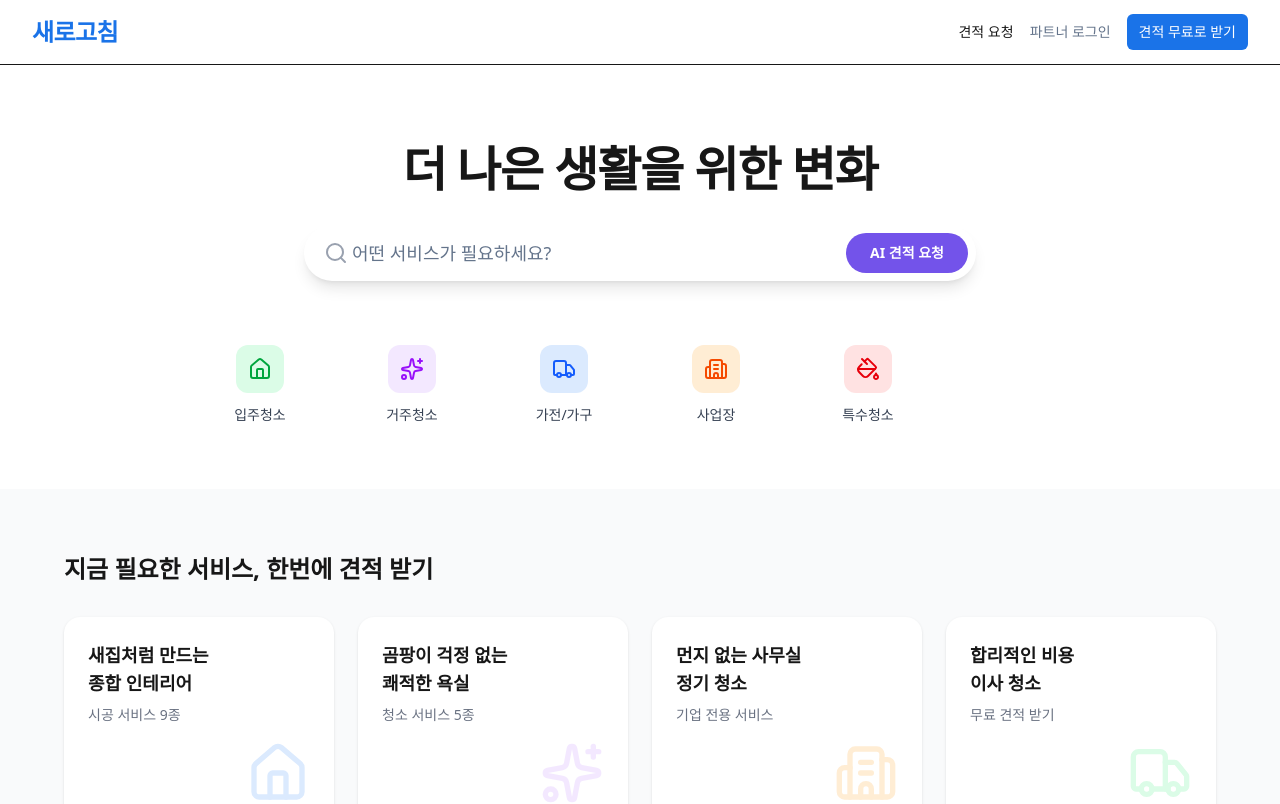
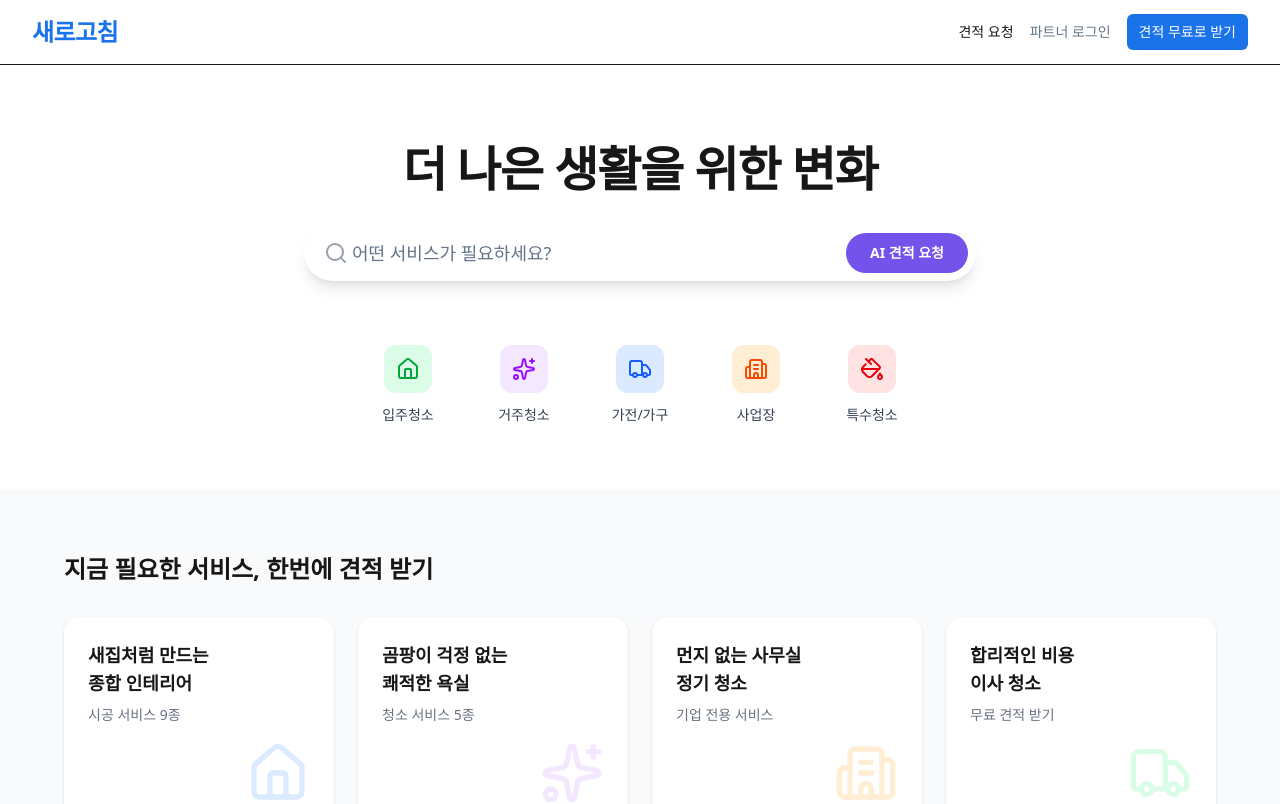
Before and after one commit to nonsanwin-debug/clean, a Next.js app: page / in a window 1280 px wide. Shown: the top 804 px of the page. Built offline with nearby package versions, Linux system fonts and the light colour scheme.

Commit message:
메인화면_카테고리_아이콘_중앙정렬_수정

```diff
--- a/app/page.tsx
+++ b/app/page.tsx
@@ -31,9 +31,9 @@ export default function HomePage() {
           </Button>
         </div>
 
-        <div className="grid grid-cols-3 md:grid-cols-6 gap-4 max-w-4xl mx-auto">
+        <div className="flex flex-wrap justify-center gap-4 max-w-4xl mx-auto">
           {services.map((service, idx) => (
-            <Link href={`/request?category=${service.name}`} key={idx} className="flex flex-col items-center gap-2 group cursor-pointer p-4 hover:bg-gray-50 rounded-xl transition-colors">
+            <Link href={`/request?category=${service.name}`} key={idx} className="flex flex-col items-center gap-2 group cursor-pointer p-4 hover:bg-gray-50 rounded-xl transition-colors min-w-[100px]">
               <div className={`w-12 h-12 rounded-xl ${service.bg} flex items-center justify-center mb-1 group-hover:scale-110 transition-transform`}>
                 <service.icon className={`w-6 h-6 ${service.color}`} />
               </div>
```
